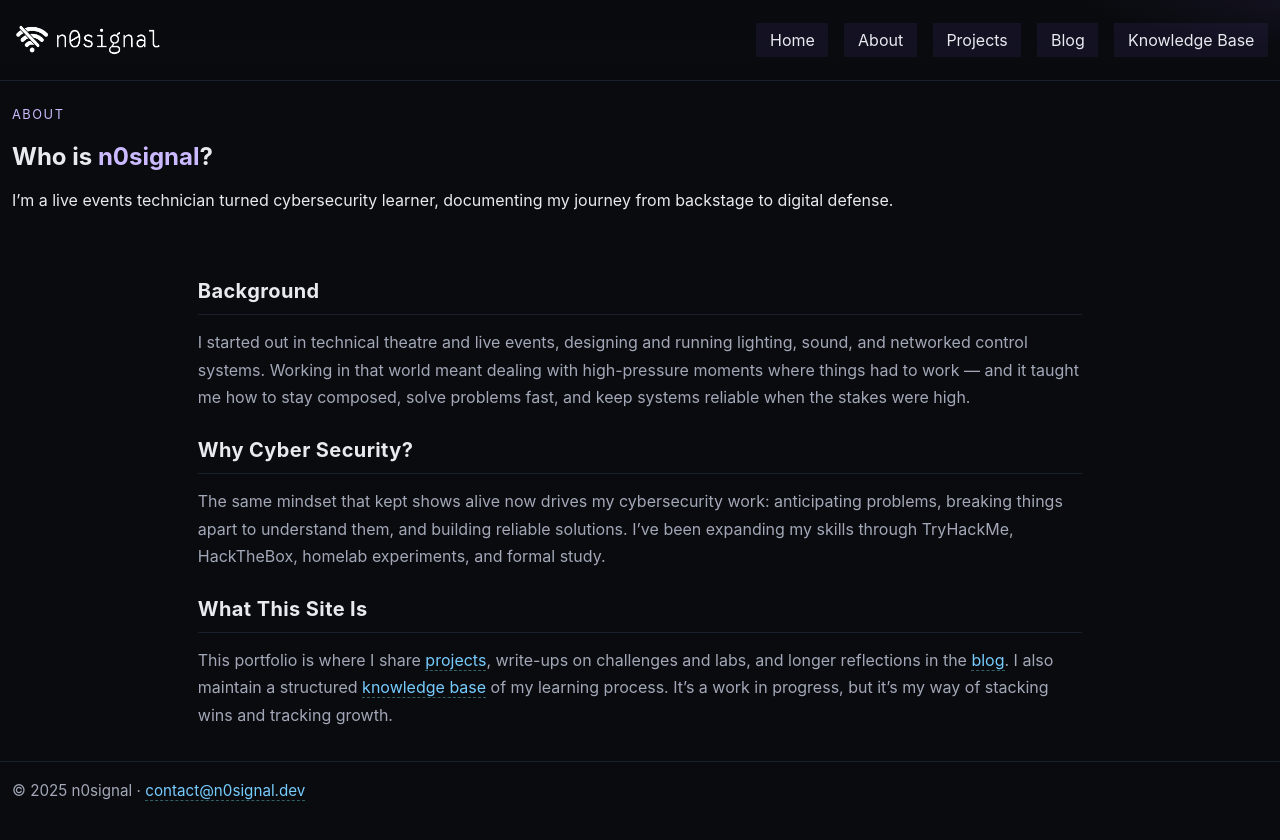
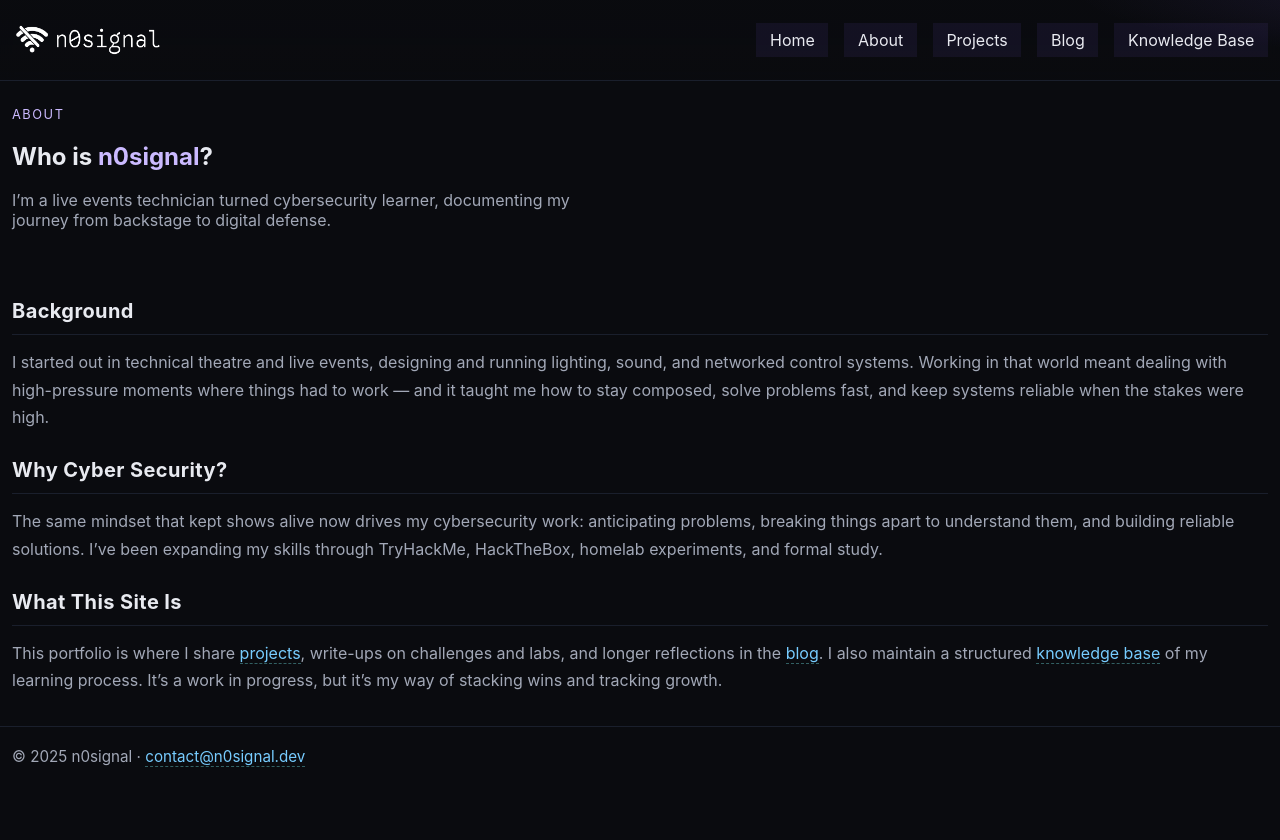
Before and after one commit to Kaninte/n0signal.dev, a Jekyll site: the page built from about.html, in a window 1280 px wide. Shown: the top 840 px of the page. Built offline with Jekyll 4.4.1, drawn with Linux system fonts in a browser that asks for light colours.

Commit message:
Update style.css

```diff
--- a/assets/style.css
+++ b/assets/style.css
@@ -67,8 +67,12 @@ footer{border-top:1px solid var(--border); margin-top:2rem; color:var(--muted);
 .prose{max-width:72ch; line-height:1.7}
 .prose p{margin:.8rem 0; color:var(--muted)}
 .prose h2{margin-top:1.4rem}
-.prose.wide{ max-width:90ch }     /* a bit wider */
-.prose.full{ max-width:none }     /* full width of .wrap */
+.prose.wide{ max-width:150ch }
+.prose.full{ max-width:none }
 :root{ --red:#ff4d6d; --blue:#4da6ff; --purple:#8d6bff; }
 .kicker.red{color:var(--red)} .kicker.blue{color:var(--blue)} .kicker.purp{color:var(--purple)}
 .kicker-small.red{color:var(--red)} .kicker-small.blue{color:var(--blue)} .kicker-small.purp{color:var(--purple)}
+
+/* Lead text */
+.lead{ color:var(--muted); max-width:60ch; margin:0 0 1rem }
+.lead.small{ font-size:1rem; max-width:65ch }
```
